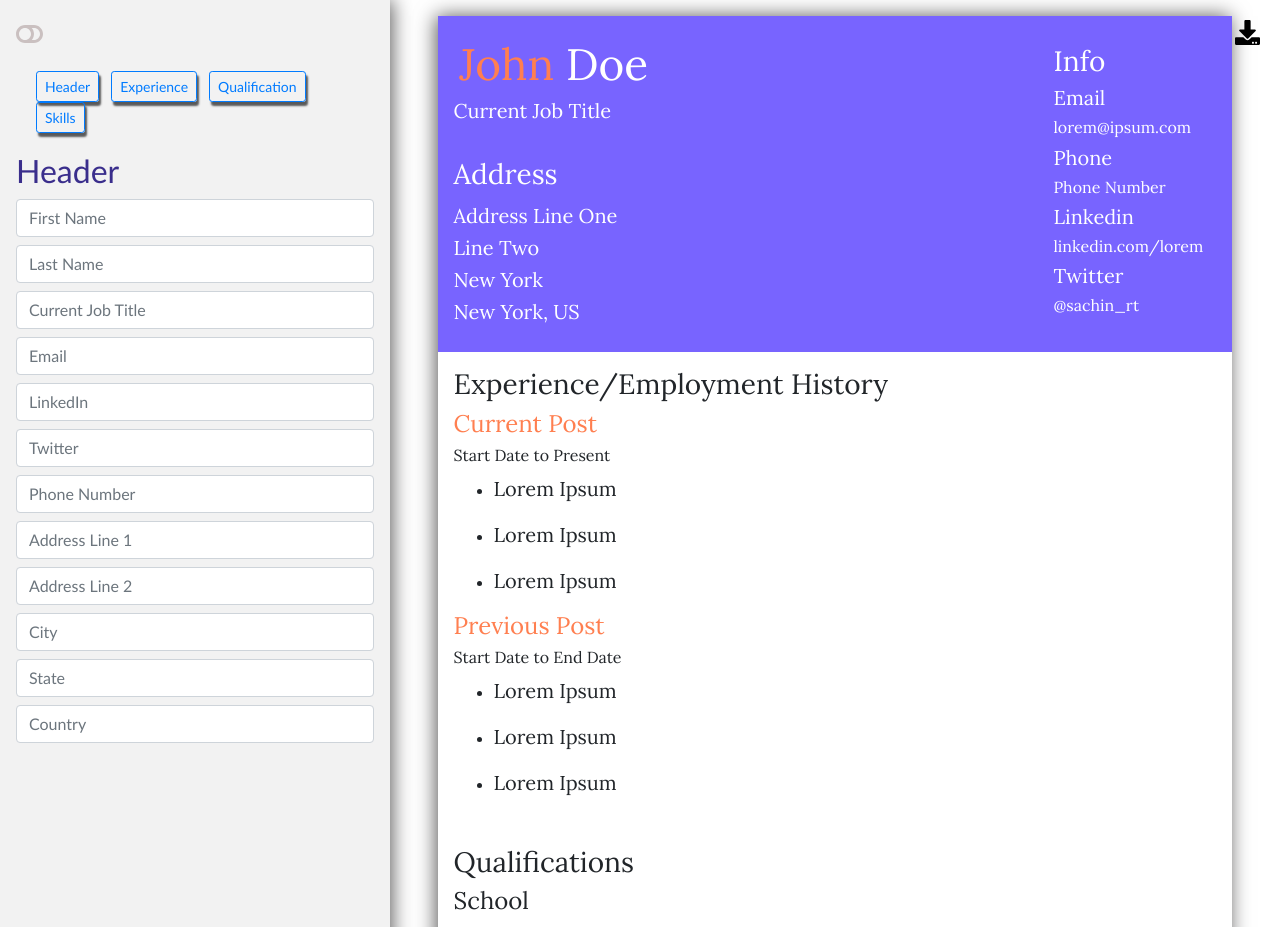
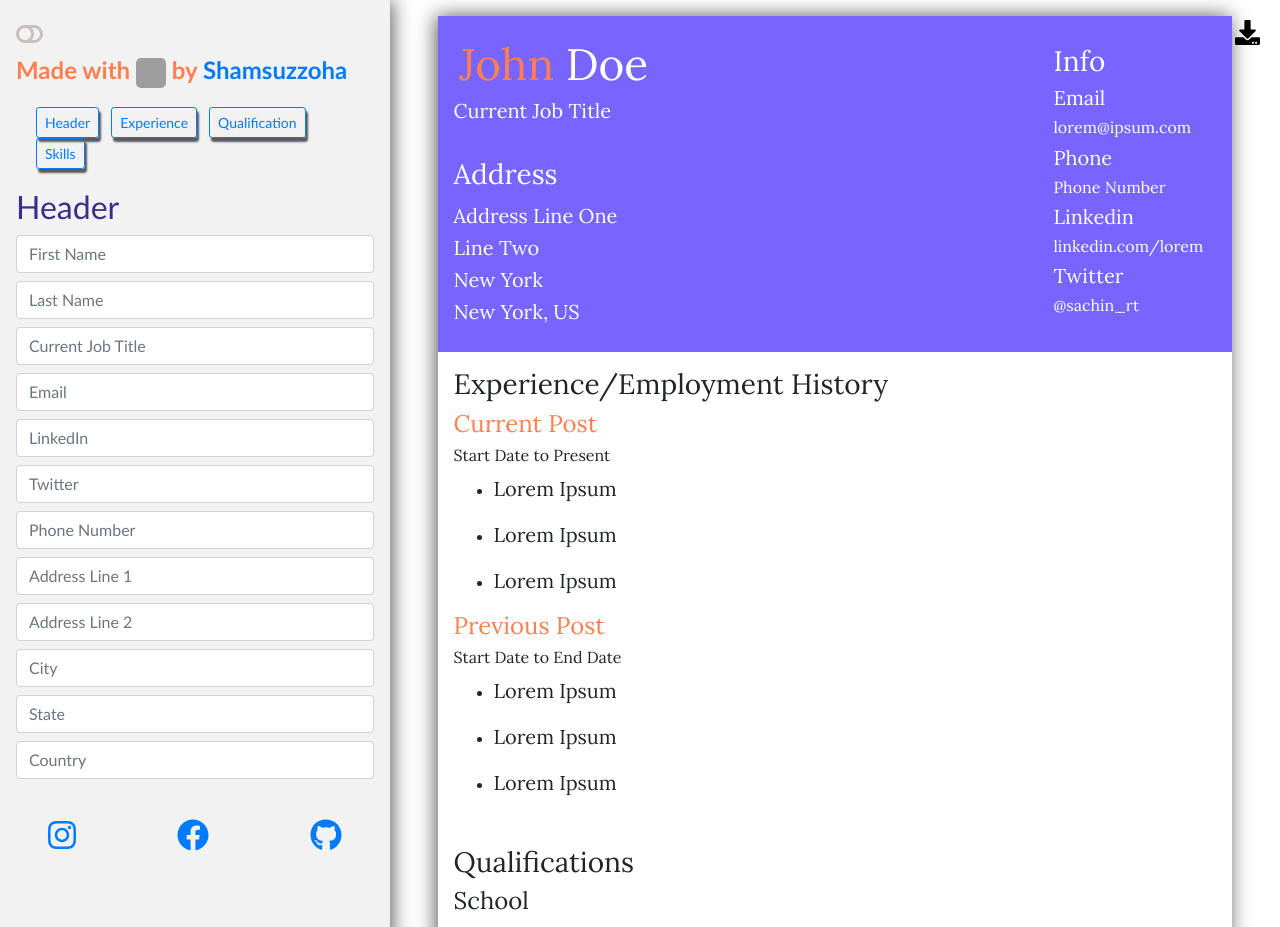
Before and after one commit to ArbiKhan007/appResume, a React (Create React App) app: page / in a window 1280 px wide. Shown: the top 927 px of the page. Built offline with nearby package versions, Linux system fonts and the light colour scheme; grey boxes are pictures that could not be loaded.

Commit message:
Added madeby and reach components

```diff
--- a/package.json
+++ b/package.json
@@ -4,6 +4,8 @@
   "private": true,
   "dependencies": {
     "@fortawesome/fontawesome-svg-core": "^1.2.35",
+    "@fortawesome/free-brands-svg-icons": "^5.15.3",
+    "@fortawesome/free-regular-svg-icons": "^5.15.3",
     "@fortawesome/free-solid-svg-icons": "^5.15.3",
     "@fortawesome/react-fontawesome": "^0.1.14",
     "@material/textfield": "^10.0.0",
@@ -21,6 +23,7 @@
     "react-dom": "^17.0.2",
     "react-router-dom": "^5.2.0",
     "react-scripts": "4.0.3",
+    "styled-components": "^5.3.0",
     "web-vitals": "^1.1.2"
   },
   "homepage": ".",
--- /dev/null
+++ b/src/Components/Builder/MadeBy.js
@@ -0,0 +1,32 @@
+import styled from "styled-components";
+
+const PrettyPara = styled.p`
+  font-size: 1.5rem;
+  font-weight: 600;
+  color: coral;
+`;
+
+const PrettyHeart = styled.img`
+  border-radius: 5px;
+  width: 30px;
+  height: 30px;
+  color: rgb(120, 100, 255);
+  animation-iteration-count: infinite;
+`;
+
+function MadeBy() {
+  return (
+    <>
+      <PrettyPara>
+        Made with{" "}
+        <PrettyHeart
+          src="https://media.giphy.com/media/VlzUkJJzvz0UU/giphy.gif"
+          alt="Pulsating Heart"
+        ></PrettyHeart>{" "}
+        by <a href="https://www.instagram.com/sam.is.here.1/">Shamsuzzoha</a>
+      </PrettyPara>
+    </>
+  );
+}
+
+export default MadeBy;
--- /dev/null
+++ b/src/Components/Builder/Reach.js
@@ -0,0 +1,33 @@
+import styled from "styled-components";
+import { FontAwesomeIcon } from "@fortawesome/react-fontawesome";
+import {
+  faFacebook,
+  faGithub,
+  faInstagram,
+} from "@fortawesome/free-brands-svg-icons";
+
+const SocialMediaIcons = styled.div`
+  display: flex;
+  justify-content: space-between;
+  font-size: 2rem;
+  padding: 2rem;
+  color: coral;
+`;
+
+function Reach() {
+  return (
+    <SocialMediaIcons>
+      <a href="https://www.instagram.com/sam.is.here.1/">
+        <FontAwesomeIcon icon={faInstagram} />
+      </a>
+      <a href="https://www.facebook.com/arbi.khan.79/">
+        <FontAwesomeIcon icon={faFacebook} />
+      </a>
+      <a href="https://github.com/Arbikhan007/">
+        <FontAwesomeIcon icon={faGithub} />
+      </a>
+    </SocialMediaIcons>
+  );
+}
+
+export default Reach;
--- a/src/Components/Builder/ResumeBuilder.js
+++ b/src/Components/Builder/ResumeBuilder.js
@@ -8,6 +8,8 @@ import PrintComp from "./PrintComp";
 import ResumeContext from "../../ResumeContext";
 import QualificationsBuilder from "./QualificationBuilder";
 import SkillsBuilder from "./SkillsBuilder";
+import MadeBy from "./MadeBy";
+import Reach from "./Reach";
 
 function ResumeBuilder() {
   const darkStyle = {
@@ -25,6 +27,7 @@ function ResumeBuilder() {
   return (
     <div className="builder-container" style={isDark ? darkStyle : lightStyle}>
       <ThemeChanger />
+      <MadeBy />
       <PrintComp />
       <BrowserRouter>
         <RouterPanel />
@@ -45,6 +48,7 @@ function ResumeBuilder() {
             <HeaderBuilder />
           </Route>
         </Switch>
+        <Reach />
       </BrowserRouter>
     </div>
   );
```
Also changed, not shown: 1 other file (tests, documents, lock files or other folders).
